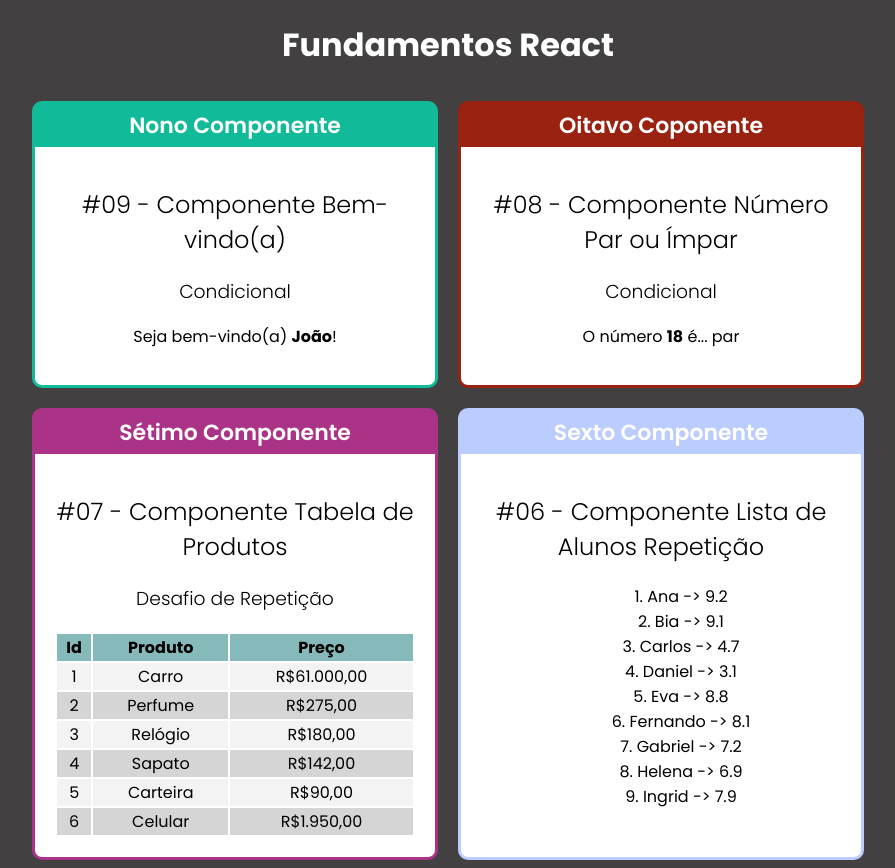
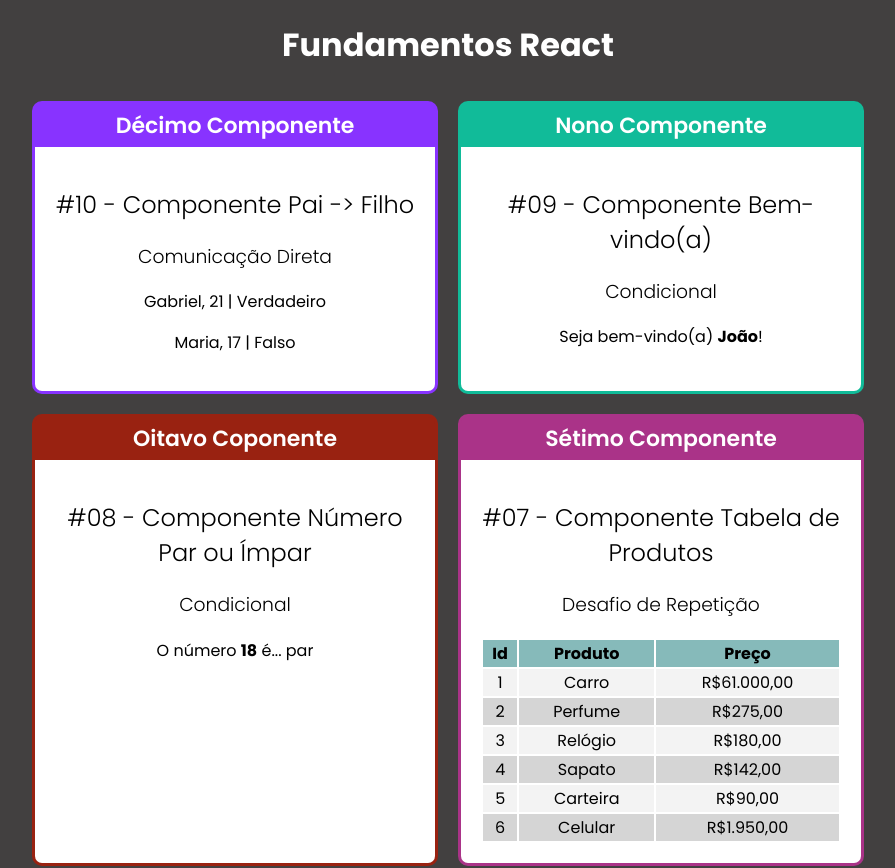
Before and after one commit to barbaracalderon/fundamentos-react, a React (Create React App) app: page / in a window 1280 px wide. Shown: the top 868 px of the page, without its empty margins (192-1087 px from the left). Built offline with nearby package versions, Linux system fonts and the light colour scheme.

Commit message:
10th component created: father to son communication (direct)

```diff
--- a/src/App.jsx
+++ b/src/App.jsx
@@ -11,11 +11,15 @@ import ListaAlunos from "./components/repeticao/ListaAlunos";
 import TabelaProdutos from "./components/repeticao/TabelaProdutos";
 import ParOuImpar from "./components/condicional/ParOuImpar";
 import UsuarioInfo from "./components/condicional/UsuarioInfo";
+import DiretaPai from "./components/comunicacao/DiretaPai";
 
 export default () =>
     <div id="App">
         <h1>Fundamentos React</h1>
         <div className="Cards">
+            <Card titulo="Décimo Componente" color="#83f">
+                <DiretaPai />
+            </Card>
             <Card titulo="Nono Componente" color="#1b9">
                 <UsuarioInfo usuario={{nome: 'João'}} />
             </Card>
--- /dev/null
+++ b/src/components/comunicacao/DiretaFilho.jsx
@@ -0,0 +1,13 @@
+import React from 'react'
+
+export default props => {
+    return (
+        <div>
+            <div>
+                <p>
+                    {props.nome}, {props.idade} | { (props.nerd) ? 'Verdadeiro' : 'Falso'}
+                </p>
+            </div>
+        </div>
+    )
+}
--- /dev/null
+++ b/src/components/comunicacao/DiretaPai.jsx
@@ -0,0 +1,13 @@
+import React from 'react'
+import DiretaFilho from './DiretaFilho'
+
+export default props => {
+    return (
+        <div>
+            <h2>#10 - Componente Pai -> Filho </h2>
+            <h3>Comunicação Direta</h3>
+            <DiretaFilho nome="Gabriel" idade={21} nerd={true}/>
+            <DiretaFilho nome="Maria" idade={17} nerd={false}/>
+        </div>
+    )
+}
```
